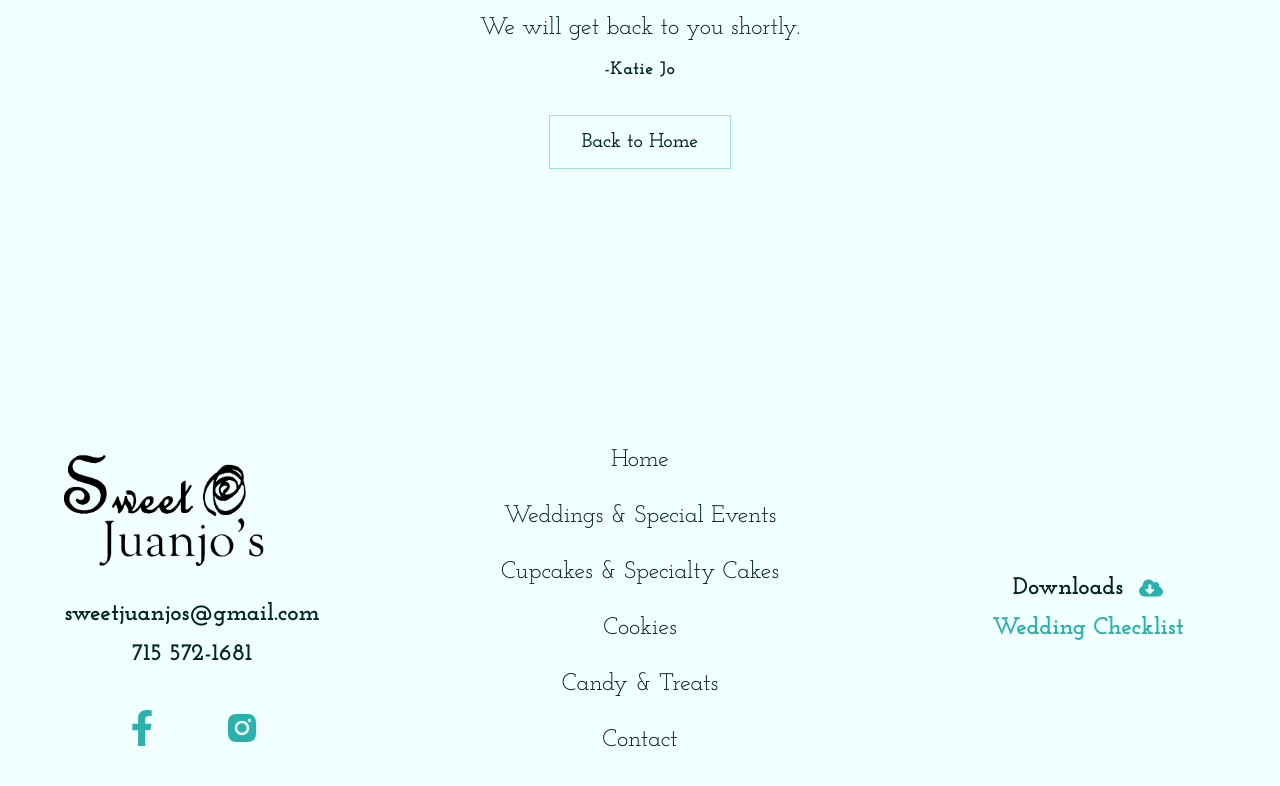
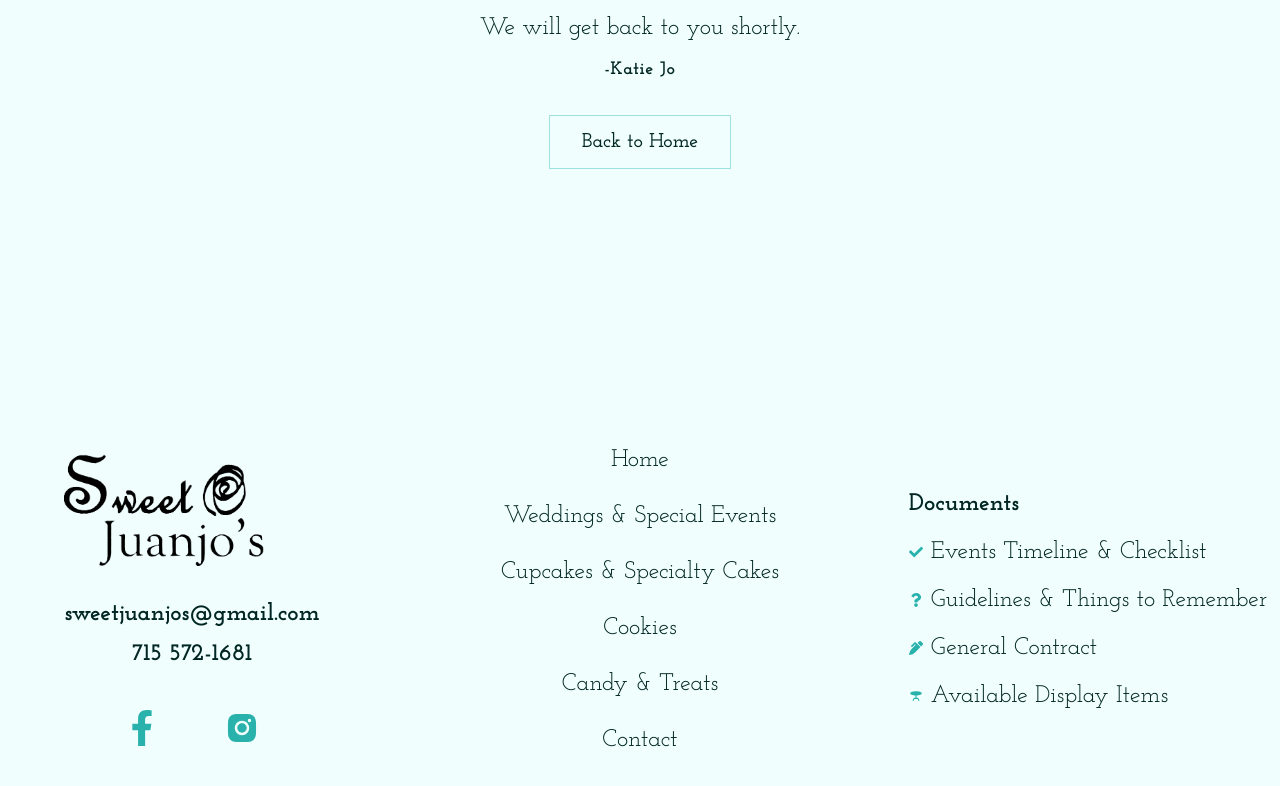
Before and after one commit to latz09/sweet-juan-jos, a Next.js app: page /thank-you in a window 1280 px wide. Shown: the part 404-1190 px from the top of the page. Built offline with nearby package versions, Linux system fonts and the light colour scheme.

Commit message:
footer update to documents

```diff
--- a/components/DisplayItems/AvailableDisplayItems.js
+++ b/components/DisplayItems/AvailableDisplayItems.js
@@ -10,7 +10,7 @@ import { FiMaximize2, FiMinimize2 } from 'react-icons/fi'; // Importing a maximi
 const AvailableDisplayItems = ({ data }) => {
 	return (
 		<div className='grid gap-y-16 gap-x-2 md:gap-x-4 lg:gap-x-8 lg:gap-y-20 grid-cols-2 lg:grid-cols-3 xl:grid-cols-4 place-items-end max-w-5xl mx-auto px-2'>
-			{data.map((item, index) => (
+			{data.filter(item => item.available).map((item, index) => (
 				<DisplayItem key={index} item={item} index={index} />
 			))}
 		</div>
--- a/components/layout/Footer.js
+++ b/components/layout/Footer.js
@@ -1,10 +1,10 @@
 import Image from 'next/image';
-import { FaCloudDownloadAlt } from 'react-icons/fa';
 import Link from 'next/link';
 import logo from '../../public/images/logo/transparent-juanjos.png';
 import Socials from '../utils/Socials';
 import { NavigationLinks } from '@/data/NavigationLinks';
-import PdfDownload from '../utils/PdfDownload';
+
+import  { FooterWeddingNavigationLinks } from '../special-events/WeddingNavigationLinks';
 
 const Footer = () => {
 	return (
@@ -13,16 +13,13 @@ const Footer = () => {
 				<Link href={'/'}>
 					<Image src={logo} alt='logo' height={200} width={200} />
 				</Link>
-				<div className="grid gap-8 lg:gap-4">
-
-
-
+				<div className='grid gap-8 lg:gap-4'>
 					<div className='grid place-items-center gap-2 text-2xl font-bold'>
 						<a href='mailto:sweetjuanjos@gmail.com'>sweetjuanjos@gmail.com</a>
 						<a href='tel:7155721681'>715 572-1681</a>
 					</div>
-					<div className="hidden lg:block mt-6">
-					<Socials />
+					<div className='hidden lg:block mt-6'>
+						<Socials />
 					</div>
 				</div>
 			</div>
@@ -32,26 +29,22 @@ const Footer = () => {
 					{NavigationLinks.map((link) => (
 						<li key={link.id}>
 							<Link href={link.slug} className='text-dark'>
-								<span className="md:hover:font-bold transition duration-700"> {link.name}</span>
+								<span className='md:hover:font-bold transition duration-700'>
+									{' '}
+									{link.name}
+								</span>
 							</Link>
 						</li>
 					))}
 				</ul>
 			</div>
 			<div className='grid place-items-center gap-6'>
-				<div className='grid gap-2 place-items-center mt-4'>
-					<div className='flex gap-4 items-center font-bold'>
-						<p>Downloads</p>
-						<FaCloudDownloadAlt className='text-primary text-2xl' />
-					</div>
-					<div className='grid place-items-center gap-4'>
-						{/* <PdfDownload title='Current Flavor Options' document='flavors' />{' '}
-						<PdfDownload title='Current Pricing' document='pricing' /> */}
-						<PdfDownload title='Wedding Checklist' document='checklist' />
-					</div>
+				<div>
+					<FooterWeddingNavigationLinks />
 				</div>
-				<div className="lg:hidden mt-12">
-				<Socials />
+
+				<div className='lg:hidden mt-12'>
+					<Socials />
 				</div>
 			</div>
 		</div>
--- a/components/special-events/WeddingNavigationLinks.js
+++ b/components/special-events/WeddingNavigationLinks.js
@@ -2,12 +2,17 @@
 import { motion } from 'framer-motion';
 import Link from 'next/link';
 import { FaCheck, FaPenAlt, FaQuestion } from 'react-icons/fa';
+import { MdTableBar } from 'react-icons/md';
 
 const WeddingNavigationLinks = () => {
 	return (
 		<div className='grid lg:grid-cols-3 gap-8 lg:gap-2 place-items-center w-5/6 lg:w-full max-w-7xl mx-auto lg:px-2'>
 			{weddingLinks.map((link, index) => (
-				<Link href={link.link} key={index} className='w-full shadow-lg rounded-sm h-full'>
+				<Link
+					href={link.link}
+					key={index}
+					className='w-full shadow-lg rounded-sm h-full'
+				>
 					<motion.div
 						className='px-8 py-4 w-full bg-dark text-light font-bold h-full  '
 						whileHover={{ scale: 1.05 }}
@@ -27,9 +32,29 @@ const WeddingNavigationLinks = () => {
 
 export default WeddingNavigationLinks;
 
+export const FooterWeddingNavigationLinks = () => {
+	return (
+		<div className='grid gap-5 lg:gap-4 w-full place-items-center lg:place-items-start'>
+			<div className='text-center font-bold'>Documents</div>
+			{weddingLinks.map((link, index) => (
+				<Link href={link.link} key={index} className='flex items-center gap-2 group '>
+					<span className='text-sm text-primary transform transition-transform duration-300 group-hover:scale-125'>{link.icon}</span>
+					<div className='transform transition-transform duration-300 group-hover:translate-x-4'>{link.title}</div>
+				</Link>
+			))}
+			<Link href='/available-display-items' className="flex items-center gap-2  group">
+				<div className='text-sm text-primary transform transition-transform duration-300 group-hover:scale-125 '>
+					<MdTableBar />
+				</div>
+				<div className='transform transition-transform duration-300 group-hover:translate-x-4'>Available Display Items</div>
+			</Link>
+		</div>
+	);
+};
+
 const weddingLinks = [
 	{
-		title: 'Special Events Timeline & Checklist',
+		title: 'Events Timeline & Checklist',
 		link: '/documents/time-line-and-checklist',
 		icon: <FaCheck />,
 	},
```
Also changed, not shown: app/available-display-items/page.js (line endings or trailing spaces).
